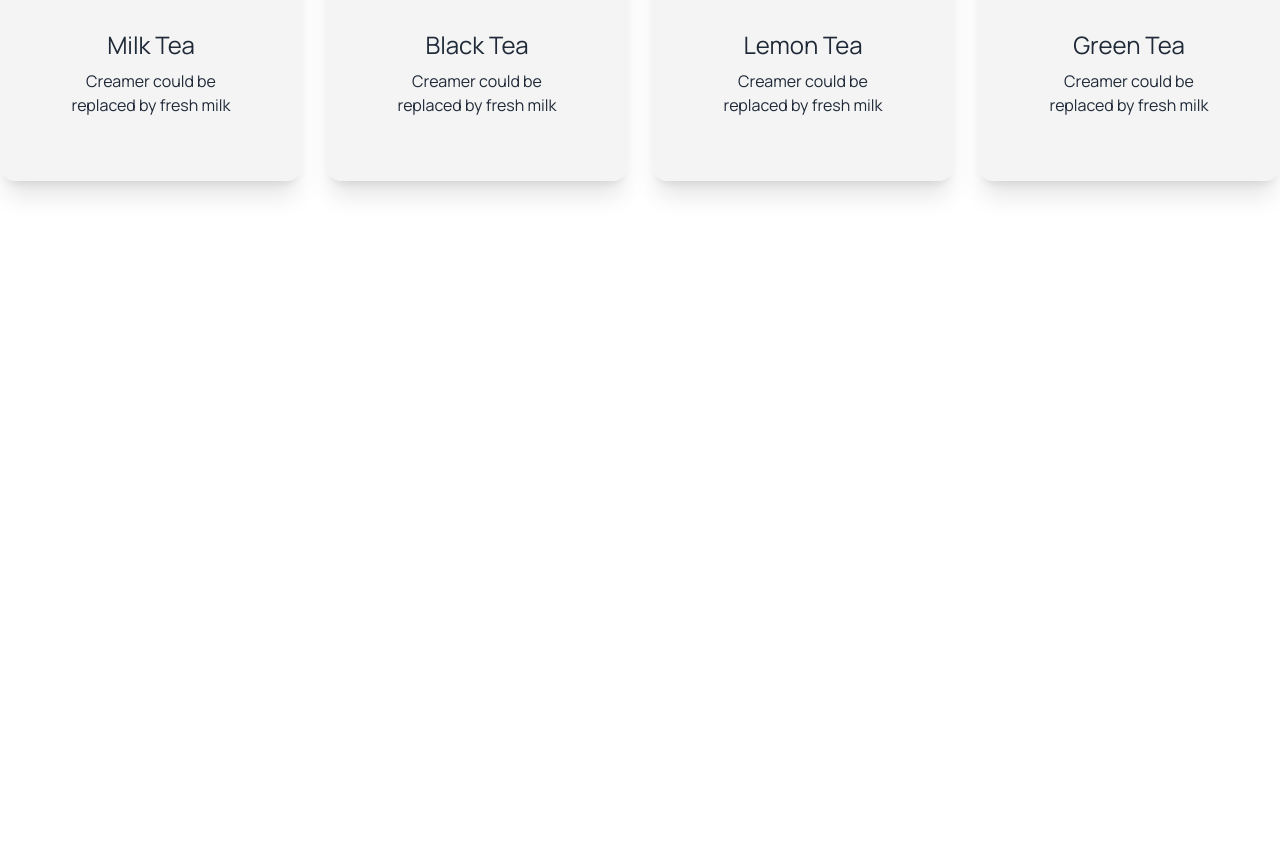
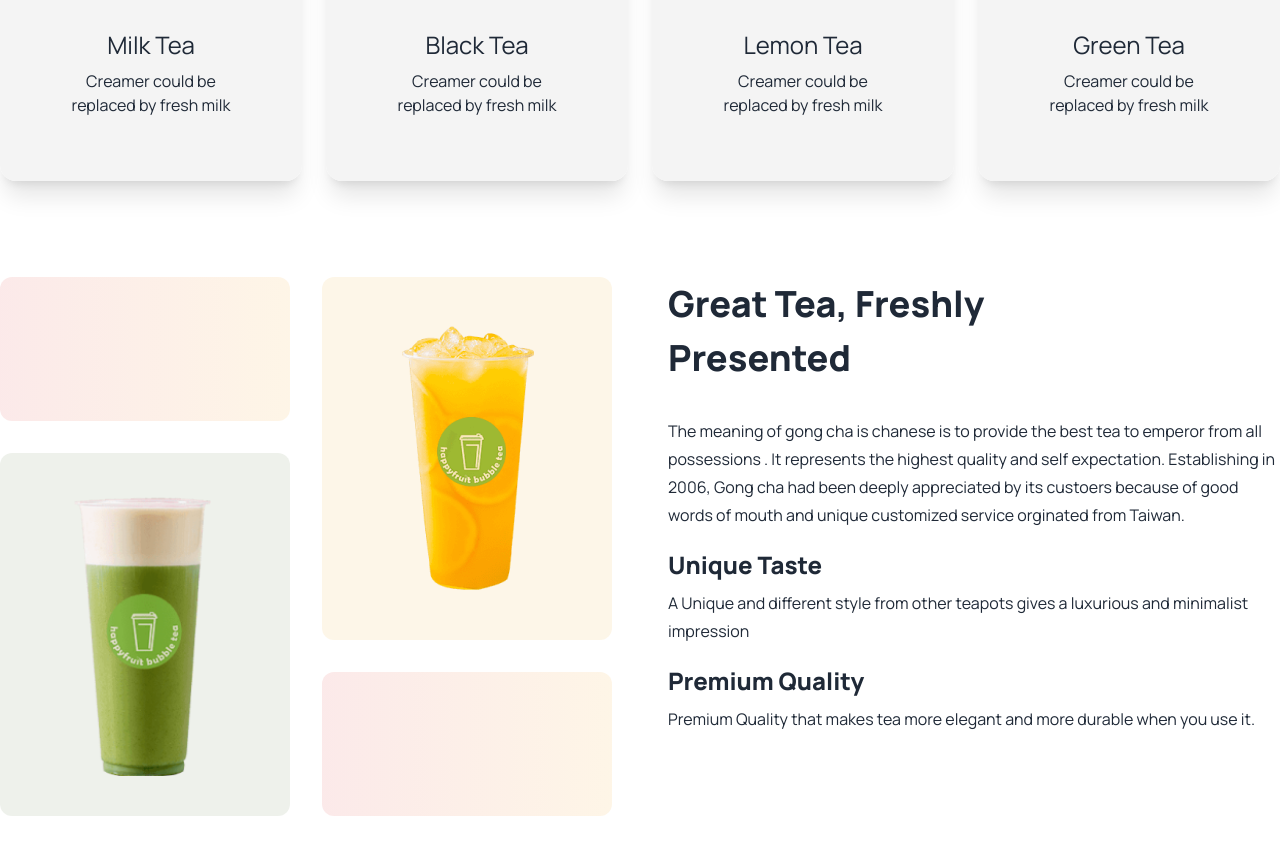
Before and after one commit to itzmorshed24/tea-house-with-daisyUI, a plain HTML site: page index.html in a window 1280 px wide. Shown: the part 901-1755 px from the top of the page. Before the commit the page ends 1178 px from the top, so only its background shows below. Drawn offline with nearby package versions, Linux system fonts and the light colour scheme.

Commit message:
added great tea & fresh tea section

```diff
--- a/index.html
+++ b/index.html
@@ -147,6 +147,52 @@
           </div>
         </div>
       </section>
+
+      <!-- Great tea & fresh tea section -->
+      <section class="my-24 flex flex-col lg:flex-row gap-14 justify-center">
+        <!-- layout -->
+        <div class="grid gap-8 grid-cols-1 md:grid-cols-2 flex-1">
+          <div
+            class="rounded-xl h-36 bg-gradient-to-r from-red-600 to-amber-500 opacity-10"
+          ></div>
+          <div
+            class="row-span-2 rounded-xl bg-[#E6A6231A] py-12 px-8 flex justify-center"
+          >
+            <img src="images/fresh-1.png" alt="Fresh-1" />
+          </div>
+          <div
+            class="row-span-2 rounded-xl bg-[#5776391A] px-8 py-10 flex justify-center"
+          >
+            <img src="images/fresh-2.png" alt="Fresh-2" />
+          </div>
+          <div
+            class="rounded-xl h-36 bg-gradient-to-r from-red-600 to-amber-500 opacity-10"
+          ></div>
+        </div>
+        <!-- great tea content -->
+        <div class="flex-1">
+          <h1 class="text-4xl font-extrabold leading-normal">
+            Great Tea, Freshly <br />Presented
+          </h1>
+          <p class="leading-7 mt-8 mb-5">
+            The meaning of gong cha is chanese is to provide the best tea to
+            emperor from all possessions . It represents the highest quality and
+            self expectation. Establishing in 2006, Gong cha had been deeply
+            appreciated by its custoers because of good words of mouth and
+            unique customized service orginated from Taiwan.
+          </p>
+          <h3 class="text-2xl font-extrabold">Unique Taste</h3>
+          <p class="leading-7 mt-2">
+            A Unique and different style from other teapots gives a luxurious
+            and minimalist impression
+          </p>
+          <h3 class="text-2xl font-extrabold mt-5">Premium Quality</h3>
+          <p class="leading-7 mt-2">
+            Premium Quality that makes tea more elegant and more durable when
+            you use it.
+          </p>
+        </div>
+      </section>
     </main>
     <footer></footer>
   </body>
```
